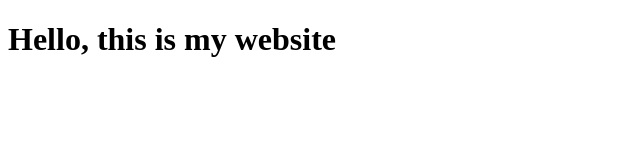
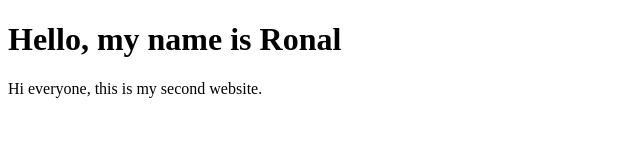
Before and after one commit to BocchiTheRockEnjoyer/lab1, a plain HTML site: page index.html in a window 1280 px wide. Shown: the whole page, without its empty margins (0-640 px from the left). Drawn offline with Linux system fonts and the light colour scheme.

Commit message:
Fixed the index file

```diff
--- a/index.html
+++ b/index.html
@@ -5,8 +5,9 @@
   <title>Lab 1</title>
 </head>
 <body>
-  <header id="header">
-    <h1>Hello, this is my website</h1>
+  <header>
+    <h1>Hello, my name is Ronal</h1>
   </header>
+  <p>Hi everyone, this is my second website.</p>
 </body>
 </html>
```
